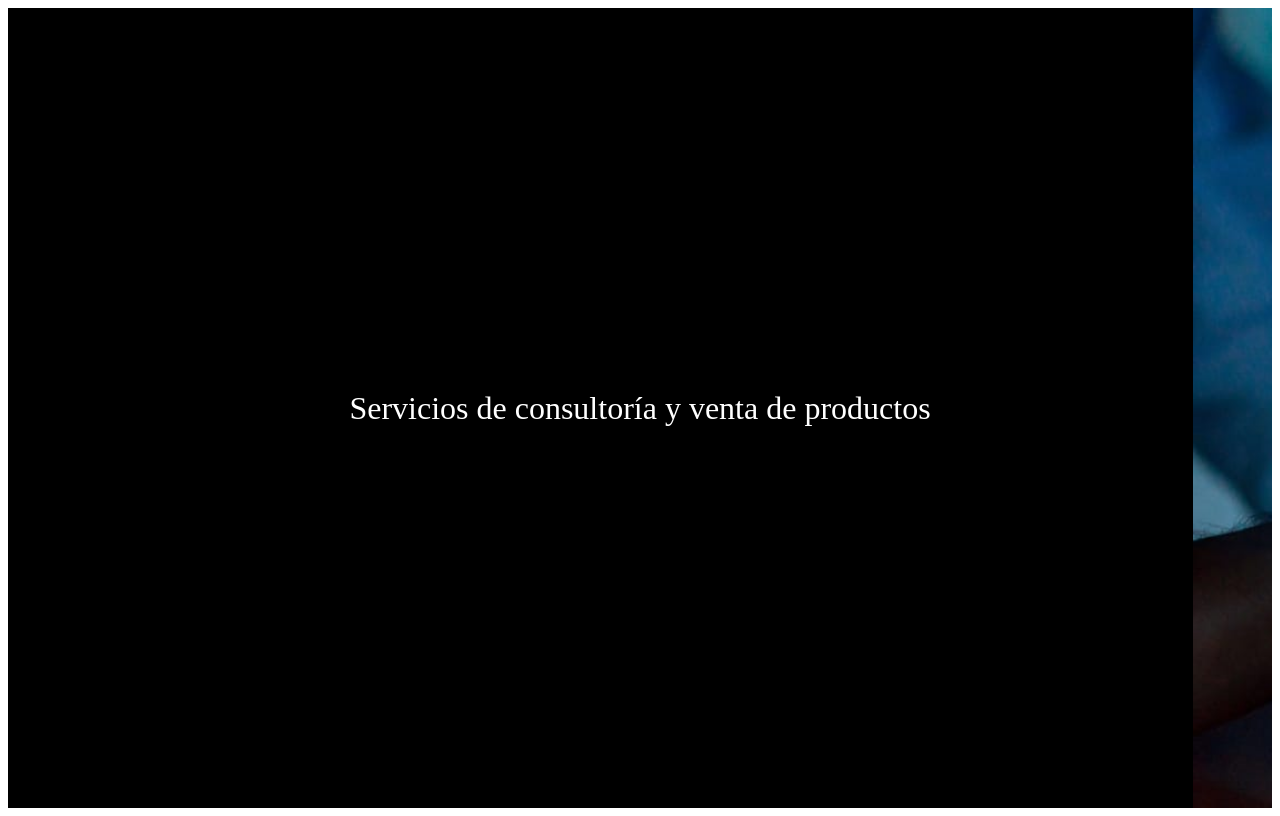
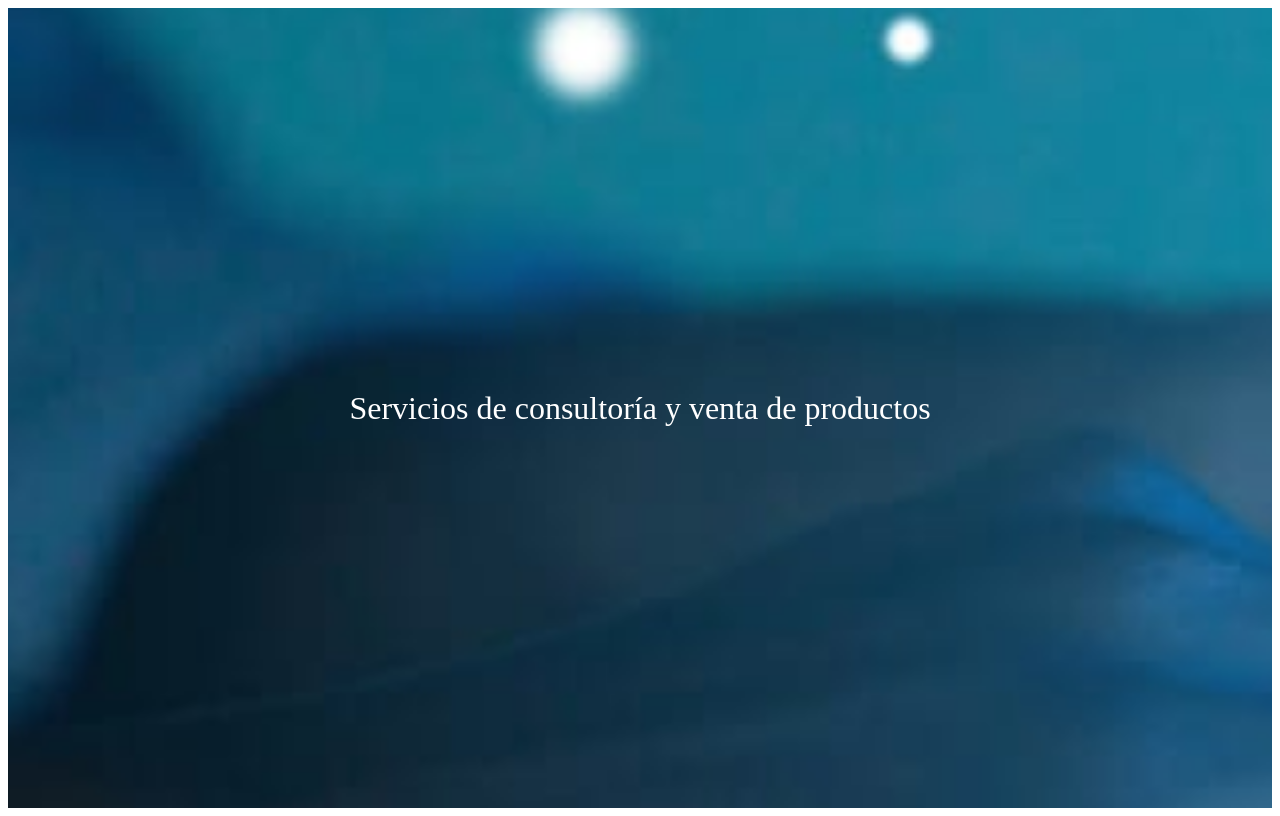
Before and after one commit to CristianCerpa/cerredes-landing-V3, a Next.js app: page / in a window 1280 px wide. Built offline with nearby package versions, Linux system fonts and the light colour scheme.

Commit message:
Update index.js

```diff
--- a/pages/index.js
+++ b/pages/index.js
@@ -26,7 +26,6 @@ export default function Home() {
         overflow: "hidden",
         height: "100vh",
         width: "100%",
-        backgroundColor: "#000", // color de fondo mientras carga la imagen
       }}
     >
       {/* Contenedor del carrusel */}
@@ -49,7 +48,7 @@ export default function Home() {
               alt={`Fondo ${i + 1}`}
               fill
               priority={i === 0}
-              style={{ objectFit: "contain" }} // <-- cambio aquí
+              style={{ objectFit: "cover" }}
             />
           </div>
         ))}
```
